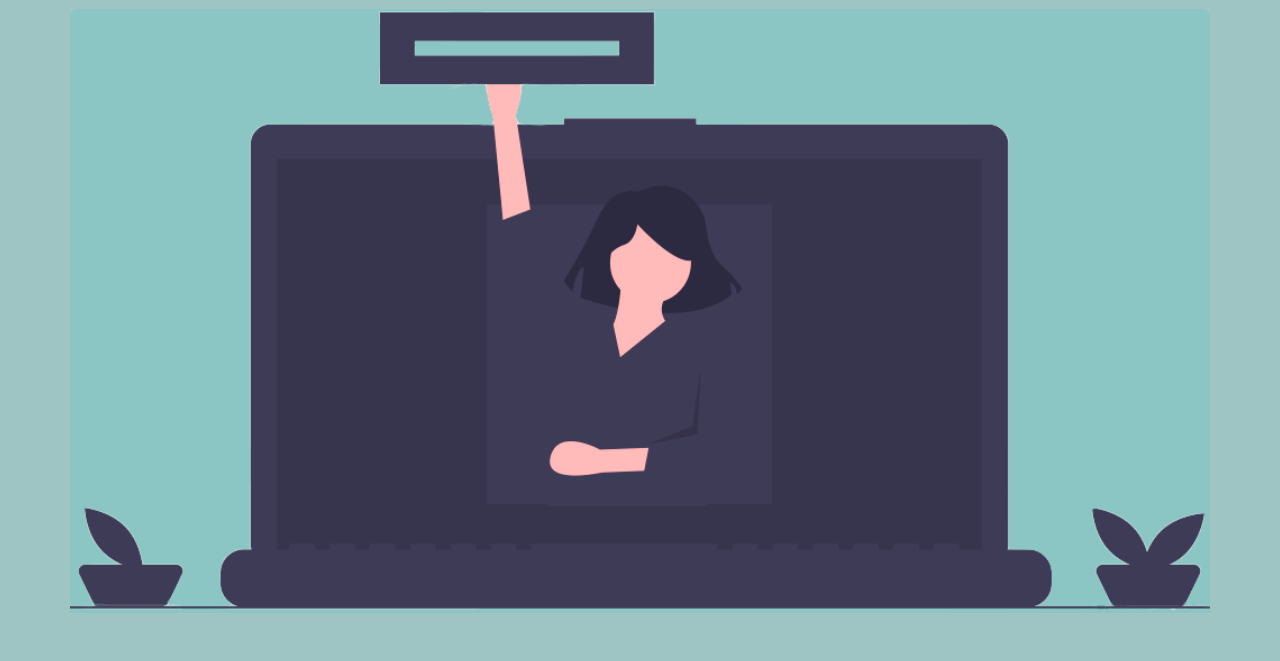
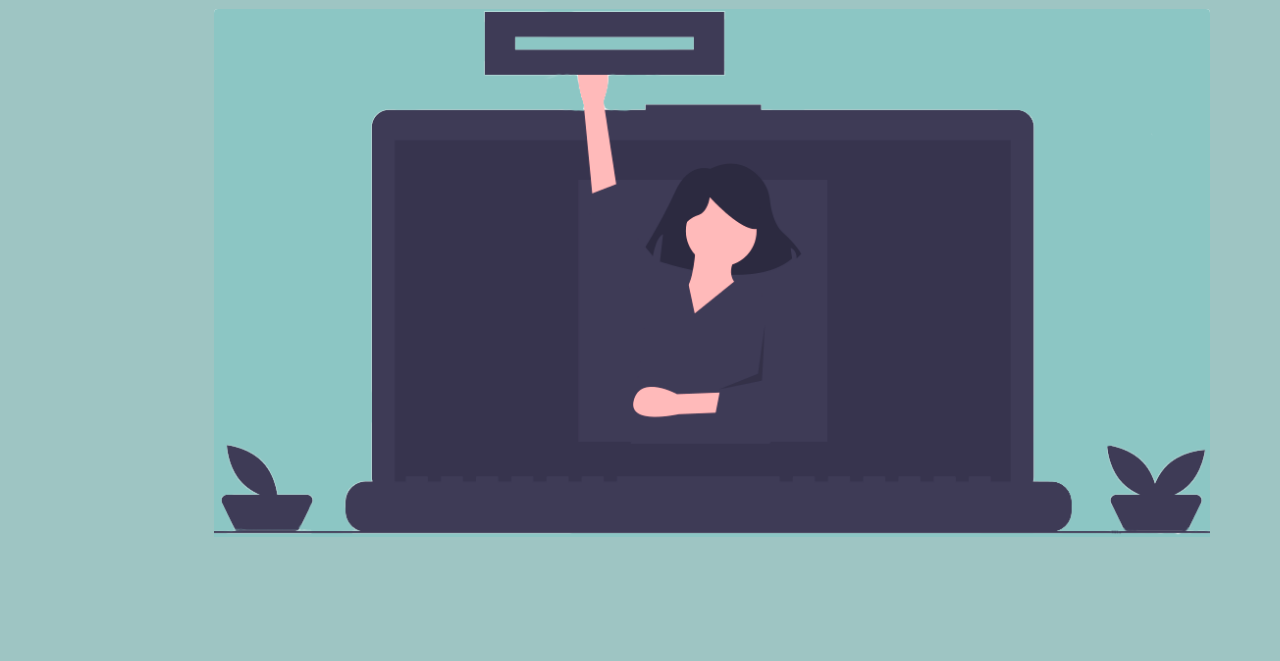
Before and after one commit to AlinesantosCS/curriculo, a plain HTML site: page curriculo/index.html in a window 1280 px wide. Shown: the part 139-800 px from the top of the page. Drawn offline with nearby package versions, Linux system fonts and the light colour scheme.

Commit message:
Atualizado inicio

```diff
--- a/curriculo/css/estilo.css
+++ b/curriculo/css/estilo.css
@@ -4,10 +4,11 @@
     padding: 0;
 }
 
-/* .card, .img{
-    width: 800px;
+.card, .img{
+
    margin-left: 9em;
-} */
+   margin-bottom: 15em;
+}
 .rounded-circle{
     width: 300px;
 }
```
